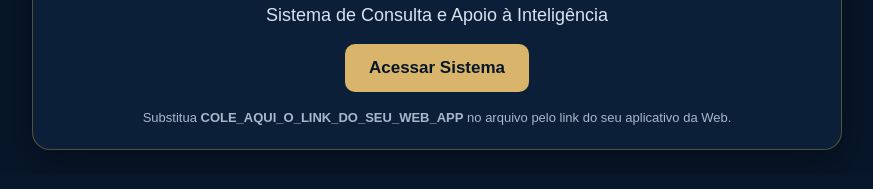
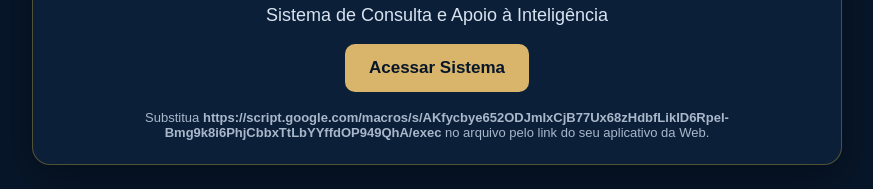
Before and after one commit to rogerioalemao2-prog/Aop-consultas, a plain HTML site: page index_github_pages_aop.html in a window 1280 px wide. Shown: the part 715-904 px from the top of the page, without its empty margins (203-1076 px from the left). Drawn offline with Linux system fonts and the light colour scheme.

Commit message:
Update index_github_pages_aop.html

```diff
--- a/index_github_pages_aop.html
+++ b/index_github_pages_aop.html
@@ -82,10 +82,10 @@
 
   <script>
     // COLE AQUI O LINK DO SEU WEB APP
-    const DESTINO = "COLE_AQUI_O_LINK_DO_SEU_WEB_APP";
+    const DESTINO = "https://script.google.com/macros/s/AKfycbye652ODJmIxCjB77Ux68zHdbfLikID6Rpel-Bmg9k8i6PhjCbbxTtLbYYffdOP949QhA/exec";
 
     setTimeout(function () {
-      if (DESTINO && DESTINO !== "COLE_AQUI_O_LINK_DO_SEU_WEB_APP") {
+      if (DESTINO && DESTINO !== "https://script.google.com/macros/s/AKfycbye652ODJmIxCjB77Ux68zHdbfLikID6Rpel-Bmg9k8i6PhjCbbxTtLbYYffdOP949QhA/exec") {
         window.location.href = DESTINO;
       }
     }, 1500);
@@ -97,9 +97,9 @@
     <img class="hero" src="sistema_de_inteligência_aop_53o_bpm.png" alt="AOP 53º BPM Consulta Integrada" />
     <h1>AOP 53º BPM | Consulta Integrada</h1>
     <p>Sistema de Consulta e Apoio à Inteligência</p>
-    <a class="btn" href="COLE_AQUI_O_LINK_DO_SEU_WEB_APP">Acessar Sistema</a>
+    <a class="btn" href="https://script.google.com/macros/s/AKfycbye652ODJmIxCjB77Ux68zHdbfLikID6Rpel-Bmg9k8i6PhjCbbxTtLbYYffdOP949QhA/exec">Acessar Sistema</a>
     <div class="obs">
-      Substitua <strong>COLE_AQUI_O_LINK_DO_SEU_WEB_APP</strong> no arquivo pelo link do seu aplicativo da Web.
+      Substitua <strong>https://script.google.com/macros/s/AKfycbye652ODJmIxCjB77Ux68zHdbfLikID6Rpel-Bmg9k8i6PhjCbbxTtLbYYffdOP949QhA/exec</strong> no arquivo pelo link do seu aplicativo da Web.
     </div>
   </div>
 </body>
```
